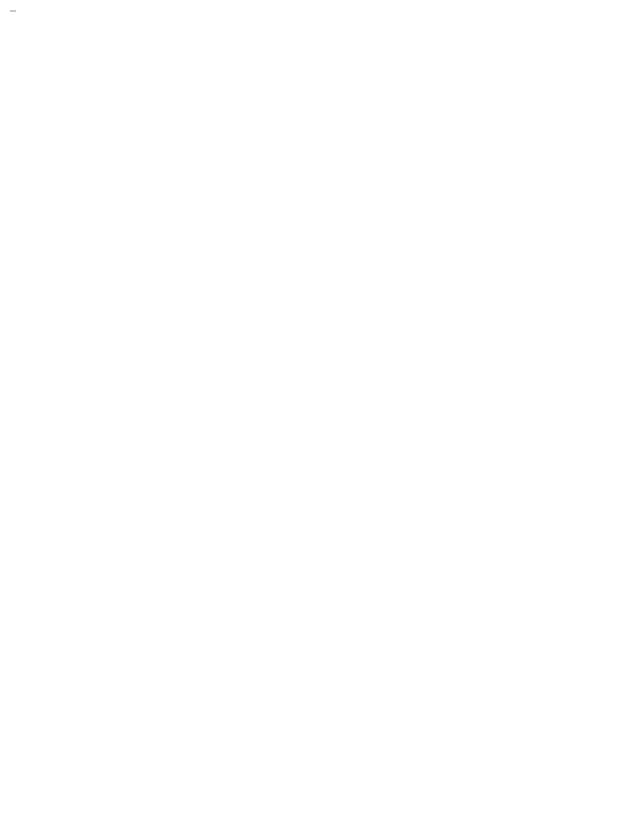
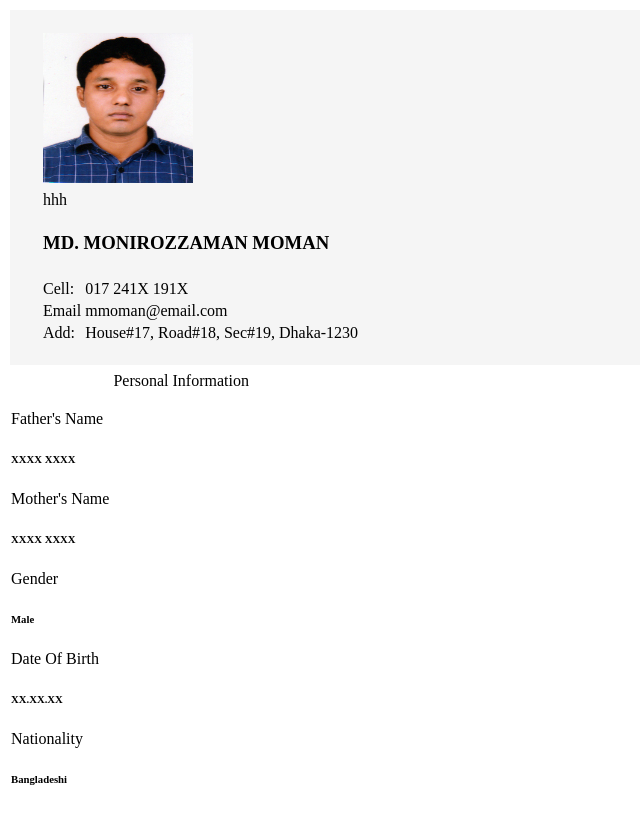
Before and after one commit to mmoman/ctg-316-assign1-html-resume, a plain HTML site: page index.html in a window 1280 px wide. Shown: the whole page, without its empty margins (0-640 px from the left). Before the commit the page ends 800 px from the top, so only its background shows below. Drawn offline with Linux system fonts and the light colour scheme.

Commit message:
Left side personal info designed

```diff
--- a/index.html
+++ b/index.html
@@ -3,23 +3,93 @@
 <head>
     <meta charset="UTF-8">
     <title>HTML Resume</title>
+    <style>
+        .left-side{
+            background-color: #F5F5F5;
+            padding: 20px 30px 20px 30px;
+            width: 40%;
+            vertical-align: top;
+        }
+    </style>
 </head>
 <body>
     <table>
         <tbody>
             <tr>
-                <td class="left-side" width="40%" style="background-color:#c7c8c9;">
+                <!-----Left Side Personal Info----->
+
+                <td class="left-side" >
                     <table class="personal-info">
                         <tbody>
-                            <tr></tr>
-                            <tr></tr>
-                            <tr></tr>
-                            <tr></tr>
-                            <tr></tr>
+                            <tr>
+                                <td>
+                                    <img src="moman.jpg" height="150" width="150"/>
+                                </td>
+                            </tr>
+                            <tr>
+                                <td>hhh</td>
+                            </tr>
+                            <tr>
+                                <td>
+                                    <h3>MD. MONIROZZAMAN MOMAN</h3>
+                                </td>
+                            </tr>
+                            <tr>
+                                <table>
+                                    <tbody>
+                                        <tr>
+                                            <td>Cell:</td>
+                                            <td>017 241X 191X</td>
+                                        </tr>
+                                        <tr>
+                                            <td>Email</td>
+                                            <td>mmoman@email.com</td>
+                                        </tr>
+                                        <tr>
+                                            <td>Add:</td>
+                                            <td>House#17, Road#18, Sec#19, Dhaka-1230</td>
+                                        </tr>
+                                    </tbody>
+                                </table>
+                            </tr>
+                            <tr>
+                                <table>
+                                    <tbody>
+                                        <tr>
+                                            <td></td>
+                                            <td>
+                                                Personal Information
+                                            </td>
+                                        </tr>
+                                        <tr>
+                                            <td>
+                                                <p>Father's Name</p>
+                                                <h6>XXXX XXXX</h6>
+
+                                                <p>Mother's Name</p>
+                                                <h6>XXXX XXXX</h6>
+
+                                                <p>Gender</p>
+                                                <h6>Male</h6>
+
+                                                <p>Date Of Birth</p>
+                                                <h6>XX.XX.XX</h6>
+
+                                                <p>Nationality</p>
+                                                <h6>Bangladeshi</h6>
+
+
+                                            </td>
+                                        </tr>
+                                    </tbody>
+                                </table>
+                            </tr>
                         </tbody>
                     </table>
                 </td>
-                <td class="right-side" width="60%">
+
+                <!--Right Side Experience and Education Info-->
+                <td class="right-side">
                     <table class="experience-info">
                         <tbody>
                             <tr></tr>
```
